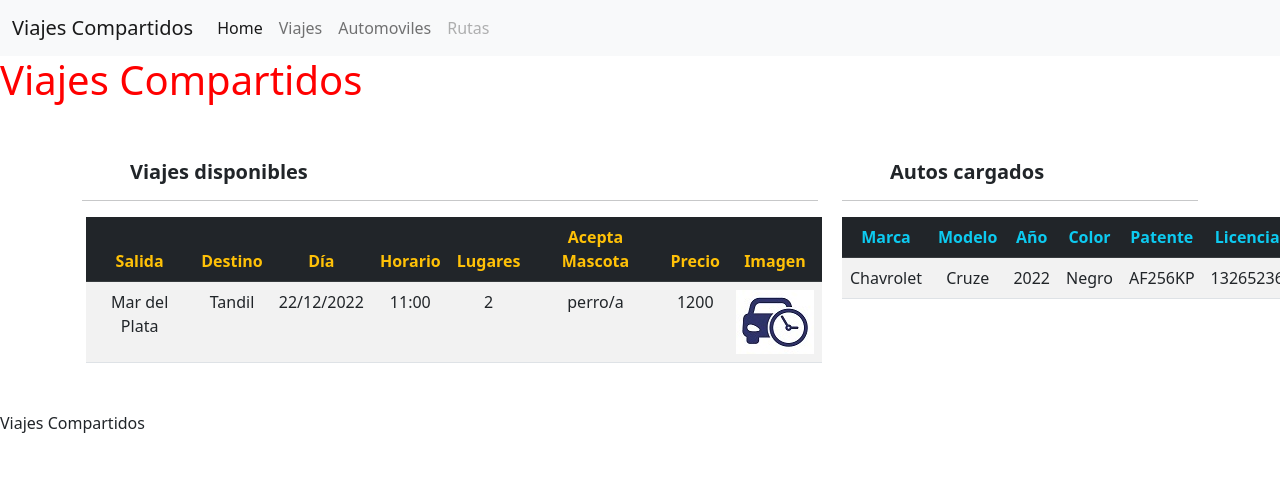
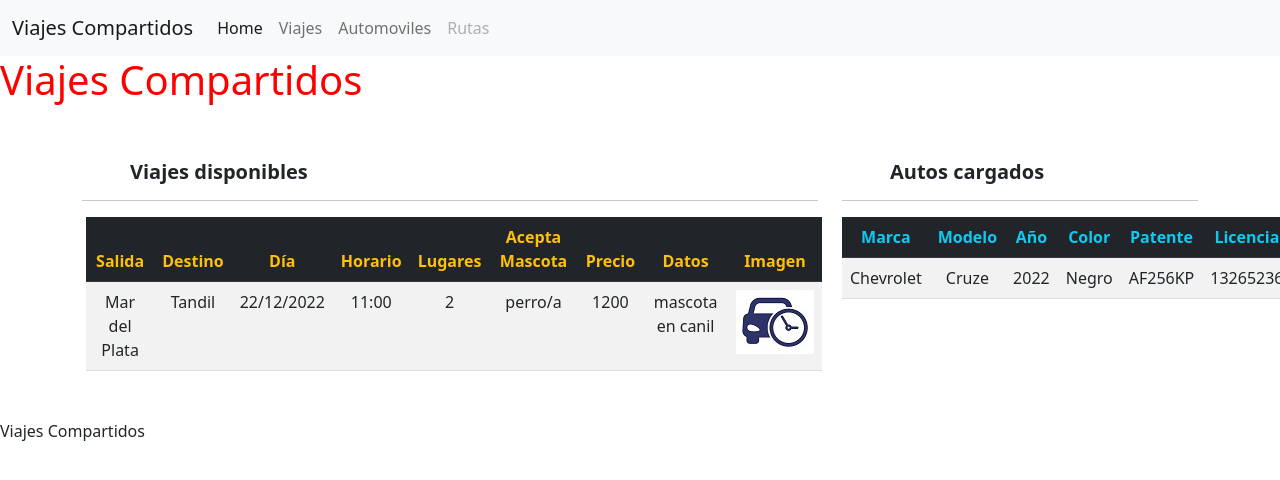
Before and after one commit to FelicitasAguerralde/SeminarioAngular_ViajesCompartidos, an Angular app: page / in a window 1280 px wide. Shown: the top 480 px of the page. Built offline with nearby package versions, Linux system fonts and the light colour scheme.

Commit message:
agregue inteface

```diff
--- a/src/app/automoviles-list/automoviles-list.component.ts
+++ b/src/app/automoviles-list/automoviles-list.component.ts
@@ -7,7 +7,7 @@ import { Component } from '@angular/core';
 })
 export class AutomovilesListComponent {
   automoviles={
-    "marca":"Chavrolet",
+    "marca":"Chevrolet",
     "modelo":"Cruze",
     "anio":"2022",
     "color":"Negro",
--- a/src/app/viajes-list/viajes-list.component.html
+++ b/src/app/viajes-list/viajes-list.component.html
@@ -11,6 +11,7 @@
                 <th>Lugares</th>
                 <th>Acepta Mascota</th>
                 <th>Precio</th>
+                <th>Datos</th>
                 <th>Imagen</th>
             <tr>
         </thead>
@@ -23,6 +24,7 @@
                 <td>{{viajes.lugares}}</td>
                 <td>{{viajes.mascota}}</td>
                 <td>{{viajes.precio}}</td>
+                <td>{{viajes.datos}}</td>
                 <td><img [src]="viajes.images" [alt]="viajes.salida"></td>
             </tr>
     </table>
--- a/src/app/viajes-list/viajes-list.component.ts
+++ b/src/app/viajes-list/viajes-list.component.ts
@@ -13,7 +13,8 @@ export class ViajesListComponent {
     "horario":"11:00",
     "lugares": 2,
     "mascota":"perro/a",
-    "precio":1200,
+    "precio":"1200",
+    "datos":"mascota en canil",
     "images":"assets/img/viaje1.jpg",
   }
 }
```
Also changed, not shown: src/app/app.component.html (+8 -5 lines), src/app/automoviles-list/automoviles.ts (added, +8 -0 lines), src/app/viajes-list/viajes.ts (added, +11 -0 lines). Lines whose indentation alone changed are shown as unchanged.
